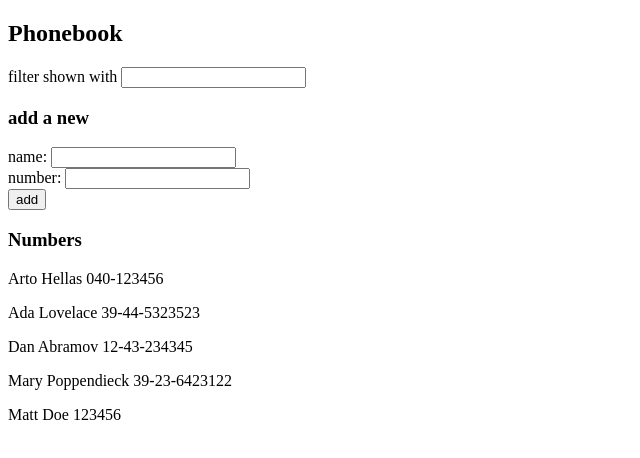
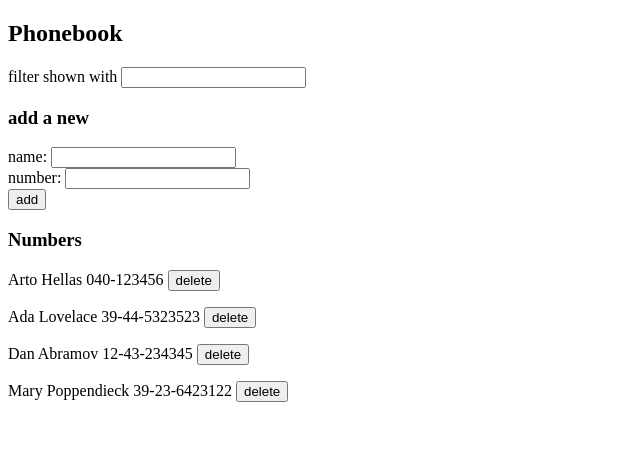
Before and after one commit to JaniL/fullstack, a React (Create React App) app in the folder osa2/puhelinluettelo/: page / in a window 1280 px wide. Shown: the top 458 px of the page, without its empty margins (0-640 px from the left). Built offline with nearby package versions, Linux system fonts and the light colour scheme; data requests are answered from the project's data file.

Commit message:
2.17: puhelinluettelo step9

```diff
--- a/osa2/puhelinluettelo/db.json
+++ b/osa2/puhelinluettelo/db.json
@@ -19,11 +19,6 @@
       "name": "Mary Poppendieck",
       "number": "39-23-6423122",
       "id": 4
-    },
-    {
-      "name": "Matt Doe",
-      "number": "123456",
-      "id": 5
     }
   ]
 }
--- a/osa2/puhelinluettelo/src/App.js
+++ b/osa2/puhelinluettelo/src/App.js
@@ -1,7 +1,20 @@
 import { useEffect, useState } from 'react'
-import { getAll, save } from './JsonServerService'
+import { getAllPersons, savePerson, deletePerson } from './JsonServerService'
 
-const Persons = ({ persons }) => persons.map(person => <p key={person.name}>{person.name} {person.number}</p>)
+const Persons = ({ persons, updatePersons }) => {
+  return persons.map(person => {
+    const handleDelete = e => {
+      e.preventDefault()
+      if (window.confirm(`Delete ${person.name} ?`)) {
+        deletePerson(person.id)
+          .then(_ => {
+            updatePersons()
+          })
+      }
+    }
+    return <p key={person.name}>{person.name} {person.number} <input type="button" value="delete" onClick={handleDelete} /></p>
+  })
+}
 
 const Filter = ({ filter, handleFilterOnChange }) => <>filter shown with <input value={filter} type={'text'} onChange={handleFilterOnChange} /></>
 
@@ -22,8 +35,8 @@ const App = () => {
   const [filter, setFilter] = useState('')
 
   const updatePersons = () => {
-    getAll()
-      .then(res => setPersons(state => state === undefined ? res : state))
+    getAllPersons()
+      .then(res => setPersons(res))
   }
 
   useEffect(() => {
@@ -49,13 +62,13 @@ const App = () => {
   const handleSubmit = (e) => {
     e.preventDefault()
     const personExists = persons.findIndex(({ name }) => name === newName) !== -1
-    setPersons(state => !personExists ? [...state, { name: newName, number: newPhoneNumber }] : state)
     setNewName(state => !personExists ? '' : state)
     setNewPhoneNumber(state => !personExists ? '' : state)
     if (personExists) {
       alert(`${newName} is already added to phonebook`)
     } else {
-      save(newName, newPhoneNumber)
+      savePerson(newName, newPhoneNumber)
+        .then(_ => updatePersons())
     }
   }
 
@@ -70,7 +83,7 @@ const App = () => {
       <h3>add a new</h3>
       <PersonForm handleSubmit={handleSubmit} newName={newName} newPhoneNumber={newPhoneNumber} handleNameOnChange={handleNameOnChange} handlePhoneNumberOnChange={handlePhoneNumberOnChange}/>
       <h3>Numbers</h3>
-      <Persons persons={filteredPersons} />
+      <Persons persons={filteredPersons} updatePersons={updatePersons} />
     </div>
   )
 
--- a/osa2/puhelinluettelo/src/JsonServerService.js
+++ b/osa2/puhelinluettelo/src/JsonServerService.js
@@ -4,12 +4,15 @@ const jsonServerInstance = axios.create({
   baseURL: 'http://localhost:3001'
 })
 
-const getAll = () =>
+const getAllPersons = () =>
   jsonServerInstance.get('/persons')
     .then(res => res.data)
 
 
-const save = (name, number) =>
+const savePerson = (name, number) =>
   jsonServerInstance.post('/persons', { name, number })
 
-export { getAll, save }
+const deletePerson = (id) =>
+  jsonServerInstance.delete('/persons/' + id)
+
+export { getAllPersons, savePerson, deletePerson }
```
